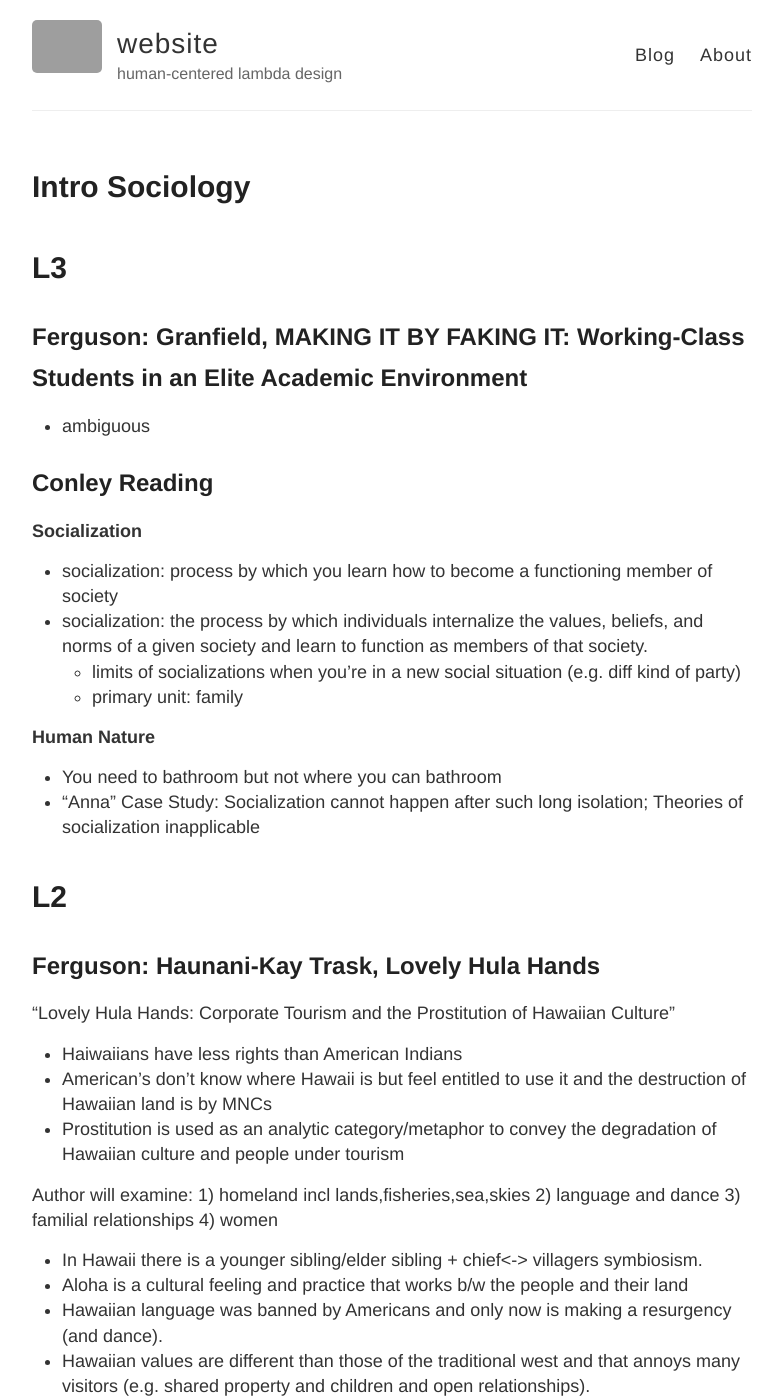
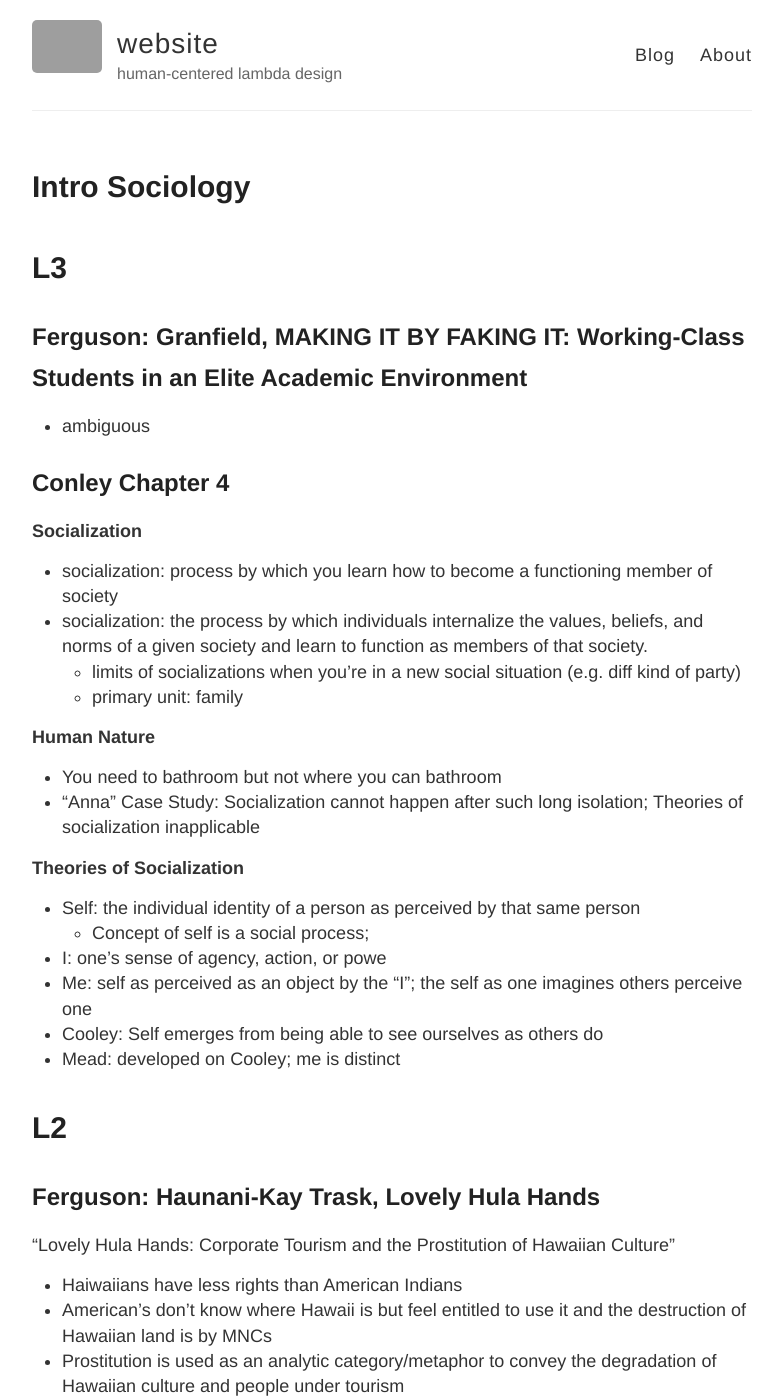
Before and after one commit to RONNCC/ronncc.github, a Jekyll site: the page built from _posts/2019-02-18-intro-sociology.md, in a window 1280 px wide and 1400 px high. Shown: the whole window, without its empty margins (248-1030 px from the left). Built offline with Jekyll 4.4.1, drawn with Linux system fonts in a browser that asks for light colours; our own code applies the rules of GitHub Pages for plain Markdown files; comment, search, counter and statistics services are not loaded; grey boxes are pictures that could not be loaded.

Commit message:
Update 2019-02-18-intro-sociology.md

```diff
--- a/_posts/2019-02-18-intro-sociology.md
+++ b/_posts/2019-02-18-intro-sociology.md
@@ -8,7 +8,7 @@ categories:
 ## Ferguson: Granfield, MAKING IT BY FAKING IT: Working-Class Students in an Elite Academic Environment
 - ambiguous
 
-## Conley Reading
+## Conley Chapter 4
 
 **Socialization**
 
@@ -20,6 +20,15 @@ categories:
 **Human Nature**
 - You need to bathroom but not where you can bathroom
 - "Anna" Case Study: Socialization cannot happen after such long isolation; Theories of socialization inapplicable
+
+**Theories of Socialization**
+- Self: the individual identity of a person as perceived by that same person
+	- Concept of self is a social process;
+- I: one’s sense of agency, action, or powe
+- Me: self as perceived as an object by the “I”; the self as one imagines others perceive one
+- Cooley: Self emerges from being able to see ourselves as others do
+- Mead: developed on Cooley; me is distinct
+
 
 # L2
 
```
